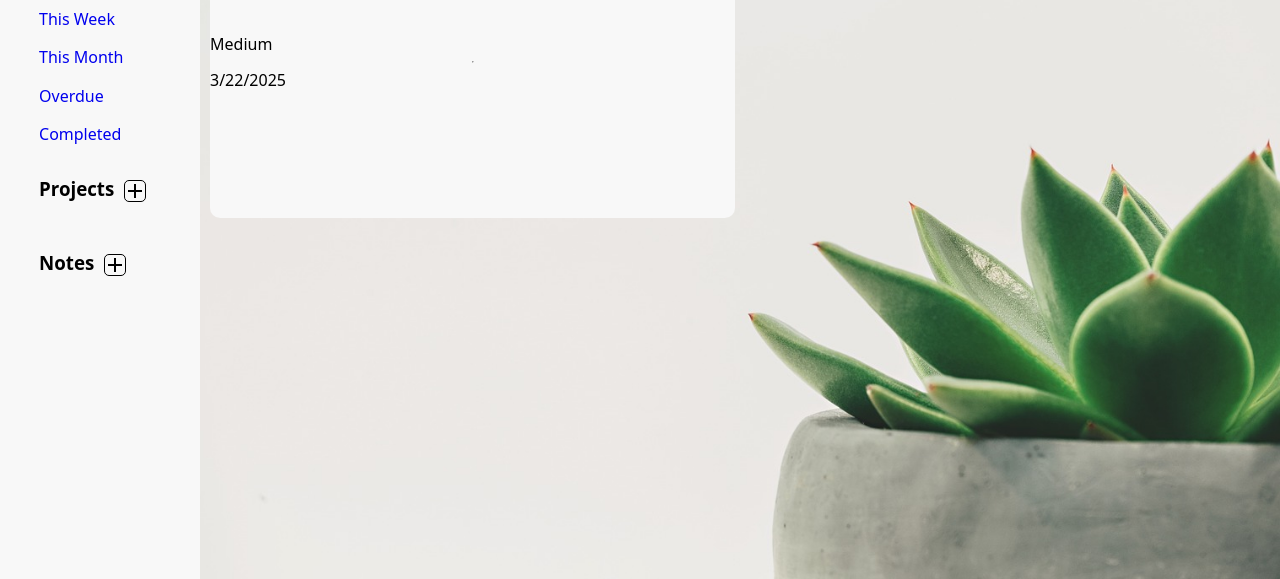
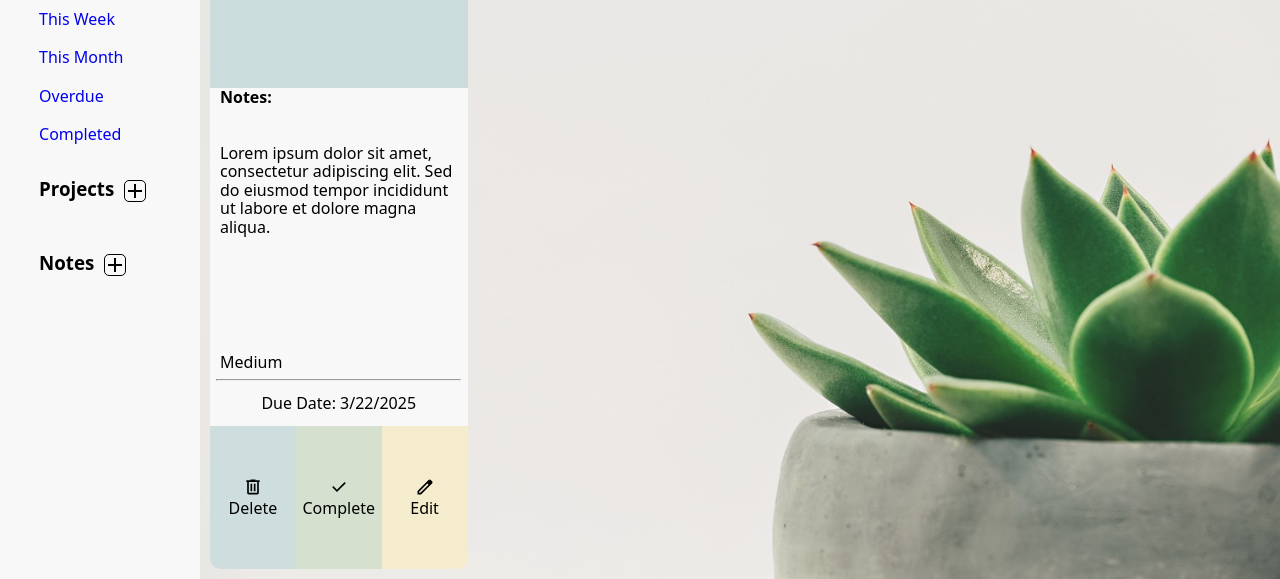
Before and after one commit to AlexS1302/to-do-list, a website built with webpack: page src/template.html in a window 1280 px wide. Shown: the part 221-800 px from the top of the page. Built offline with nearby package versions, Linux system fonts and the light colour scheme.

Commit message:
Implement styling for task card buttons

```diff
--- a/src/components/taskCard.js
+++ b/src/components/taskCard.js
@@ -40,42 +40,60 @@ export function cardConstruction(task) {
     card.appendChild(cardBody);
 
     //Card body children
-    const cardNotesHeading = document.createElement("h4");
-    cardNotesHeading.classList.add("card-notes-heading");
+    const cardNotesHeader = document.createElement("h4");
+    cardNotesHeader.classList.add("card-notes-header");
+    cardNotesHeader.textContent = "Notes:"
 
-    const cardNotes = document.createElement("div");
+    const cardNotes = document.createElement("p");
     cardNotes.classList.add("card-notes");
+    cardNotes.textContent = "Lorem ipsum dolor sit amet, consectetur adipiscing elit. Sed do eiusmod tempor incididunt ut labore et dolore magna aliqua.";
 
     const cardPriority = document.createElement("div");
     cardPriority.classList.add("card-priority");
     cardPriority.textContent = task.priority;
 
-    cardBody.appendChild(cardNotesHeading);
+    cardBody.appendChild(cardNotesHeader);
     cardBody.appendChild(cardNotes);
     cardBody.appendChild(cardPriority);
-
-    // Line
-    const line = document.createElement("hr");
-    line.classList.add("line");
-    card.appendChild(line);
 
     // Card footer
     const cardFooter = document.createElement("div");
     cardFooter.setAttribute("id", "card-footer");
     card.appendChild(cardFooter)
 
+    // Line
+    const line = document.createElement("hr");
+    line.classList.add("line");
+    cardFooter.appendChild(line);
+
     //Card footer children
     const cardDueDate = document.createElement("div");
     cardDueDate.classList.add("card-duedate");
     let dueDate = task.dueDate;
-    cardDueDate.textContent = dueDate.toLocaleDateString();
+    cardDueDate.textContent = "Due Date: " + dueDate.toLocaleDateString();
 
     cardFooter.appendChild(cardDueDate);
 
     //Buttons
+    const btnContainer = document.createElement("div");
+    btnContainer.classList.add("btn-container");
 
+    const deleteBtn = document.createElement("button");
+    deleteBtn.classList.add("delete-btn");
+    deleteBtn.textContent = "Delete";
 
+    const completeBtn = document.createElement("button");
+    completeBtn.classList.add("complete-btn");
+    completeBtn.textContent = "Complete";
 
+    const editBtn = document.createElement("button");
+    editBtn.classList.add("edit-btn");
+    editBtn.textContent = "Edit";
+
+    btnContainer.appendChild(deleteBtn);
+    btnContainer.appendChild(completeBtn);
+    btnContainer.appendChild(editBtn);
+    cardFooter.appendChild(btnContainer);
 
     console.log("Card template updated successfully!");
 }
--- a/src/styles.css
+++ b/src/styles.css
@@ -38,7 +38,7 @@ nav {
     gap: 20px;
 }
 
-h3:first-of-type {
+nav h3:first-of-type {
     margin-top: 14px;
 }
 
@@ -123,15 +123,113 @@ input, select {
     background-position: center;
     background-repeat: no-repeat;
     display: grid;
-    grid-template-rows: repeat(auto-fill, minmax(250px, 1fr));
-    grid-template-columns: repeat(auto-fill, minmax(450px, 1fr));
+    grid-template-rows: repeat(auto-fill, minmax(350px, 1fr));
+    grid-template-columns: repeat(auto-fill, minmax(250px, 1fr));
     gap: 10px;
     padding: 10px;
 }
 #card {
     background-color: #f8f8f8;
     border-radius: 10px;
+    display: grid;
+}
+
+#card-header {
+    background-color: #cadcdc;
+    border-radius: 10px 10px 0 0;
+}
+
+#card-header > *, #card-body > * {
+    margin-left: 10px;
+}
+
+.card-project {
+    margin-bottom: 0;
+}
+
+.card-title, .card-desc {
+    margin-top: 10px;
+    margin-bottom: 10px;
+}
+
+#card-body {
     display: flex;
     flex-direction: column;
+}
 
+.card-notes-header {
+    margin-top: 0;
 }
+
+.card-priority {
+    margin-top: auto;
+}
+
+#card-footer hr {
+    height: 1px;
+    background-color: #ccc;
+    width: 95%;
+}
+
+#card-footer {
+    display: flex;
+    flex-direction: column;
+    height: 100%;
+}
+
+.card-duedate {
+    padding: 5px 0;
+    margin-bottom: 8px;
+    align-self: center;
+}
+
+.btn-container {
+    display: grid;
+    grid-template-columns: 1fr 1fr 1fr;
+    grid-template-rows: 1fr;
+    height: 100%;
+}
+
+.delete-btn, .complete-btn, .edit-btn {
+    display: flex;
+    flex-direction: column;
+    align-items: center;
+    justify-content: center;
+    border: none;
+}
+
+.delete-btn {
+    border-bottom-left-radius: 10px;
+    background-color: #cedede;
+}
+
+.complete-btn {
+    background-color: #d5e0cf;
+}
+
+.edit-btn {
+    border-bottom-right-radius: 10px;
+    background-color: #f5eccd;
+}
+
+.delete-btn::before, .edit-btn::before, .complete-btn::before {
+    display: block;
+    content: "";
+    margin-bottom: 2px;
+    width: 20px;
+    height: 20px;
+    background-size: contain;
+    background-repeat: no-repeat;
+}
+
+.delete-btn::before {
+    background-image: url('icons/delete.svg');
+}
+
+.complete-btn::before {
+    background-image: url('icons/complete.svg');
+}
+
+.edit-btn::before {
+    background-image: url('icons/edit.svg');
+}
```
Also changed, not shown: src/icons/complete.svg (added), src/icons/delete.svg (added), src/icons/edit.svg (added).
